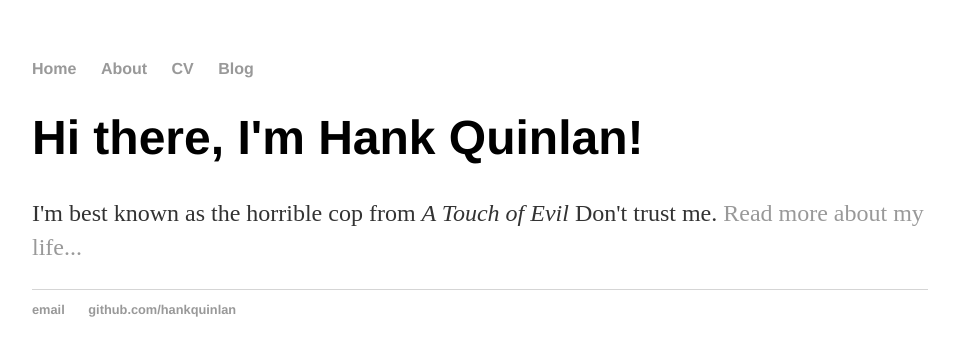
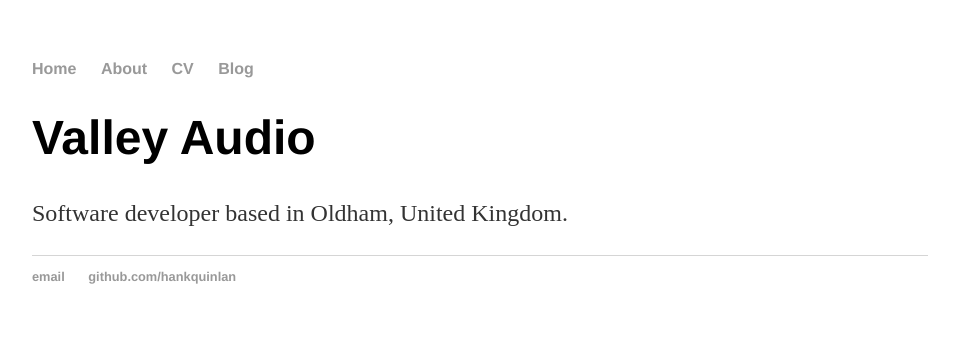
Before and after one commit to ValleyAudio/ValleyAudio.github.io, a Jekyll site: the page built from index.html, in a window 1280 px wide. Shown: the top 356 px of the page, without its empty margins (160-1119 px from the left). Built offline with Jekyll 4.4.1, drawn with Linux system fonts in a browser that asks for light colours.

Commit message:
Customising homepage

```diff
--- a/index.html
+++ b/index.html
@@ -1,8 +1,8 @@
 ---
 layout: default
-title: Hank Quinlan, Horrible Cop
+title: Valley Audio
 ---
 <div class="blurb">
-    <h1>Hi there, I'm Hank Quinlan!</h1>
-    <p>I'm best known as the horrible cop from <em>A Touch of Evil</em> Don't trust me. <a href="/about">Read more about my life...</a></p>
+    <h1>Valley Audio</h1>
+    <p>Software developer based in Oldham, United Kingdom.</p>
 </div><!-- /.blurb -->
```
